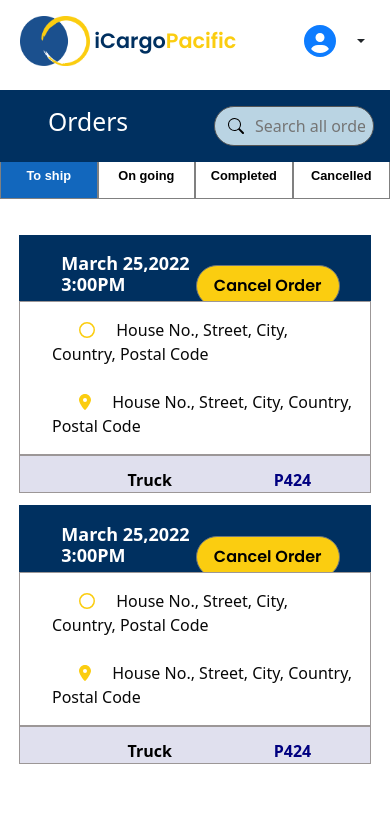
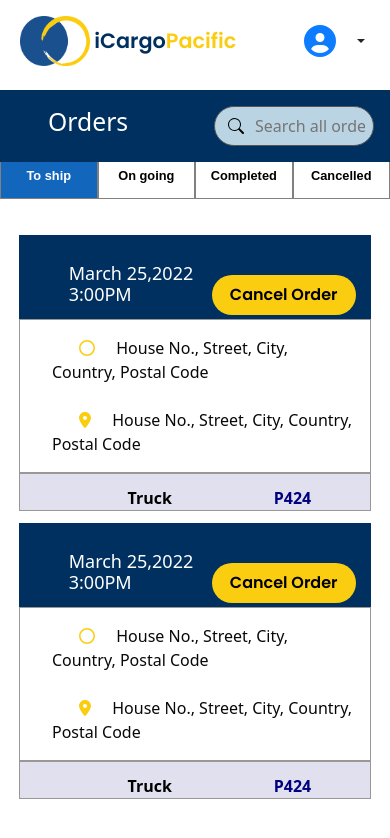
Before and after one commit to fambaridz/iCargoMerchant, a Vue app: page /toship in a window 390 px wide. Shown: the top 838 px of the page. Built offline with nearby package versions, Linux system fonts and the light colour scheme; no server answers; what vue-fullpage-modal, vue-popup-layer would draw is missing.

Commit message:
refactor: updated to ship order

```diff
--- a/src/components/Orders/components/ToShipOrder.vue
+++ b/src/components/Orders/components/ToShipOrder.vue
@@ -20,10 +20,11 @@
                 <br>
                 <b-row>
                     <div class="container-fluid box-header">
-                        <div class="row">
-                            <div class="col-6 text-left" style="height: 10px;">
+
+                            <div class="col-6 text-left" style="height: 1px;">
                                 <h3 id="date-time">March 25,2022 3:00PM</h3>
                             </div>
+                            <div class="row">
                             <div class="modal-button">
                                 <b-button id="cancel" @click="showMsgBoxTwo">Cancel Order
                                 </b-button>
@@ -52,20 +53,20 @@
                         </div>
                     </div>
                 </b-row>
-                <!--ORDER-->
+                              <!--ORDER-->
                 <br>
                 <b-row>
                     <div class="container-fluid box-header">
-                        <div class="row">
-                            <div class="col-6 text-left" style="height: 10px;">
+
+                            <div class="col-6 text-left" style="height: 1px;">
                                 <h3 id="date-time">March 25,2022 3:00PM</h3>
                             </div>
+                            <div class="row">
                             <div class="modal-button">
                                 <b-button id="cancel" @click="showMsgBoxTwo">Cancel Order
                                 </b-button>
                                 {{ String(boxTwo) }}
                             </div>
-
                         </div>
                     </div>
                     <div class="container-fluid address">
@@ -142,9 +143,9 @@ export default {
 
 .box-header {
     background-color: #003060;
-    padding: .4rem;
+    padding: 1rem;
     color: white;
-    padding-left: 2rem;
+    padding-left: 3rem;
     width: 50rem;
 }
 
@@ -170,9 +171,8 @@ export default {
 
 #date-time {
     color: white;
-    font-weight: bold;
     margin-left: 1ch;
-    font-size: large;
+    font-size: x-large;
 }
 
 #vehicle-type {
@@ -194,6 +194,7 @@ export default {
     padding: .5em;
     padding-left: 1rem;
     padding-right: 1rem;
+    border: none;
     border-radius: 4rem;
     margin-left: 50ch;
 }
@@ -240,6 +241,11 @@ a.disable:hover {
         width: 22rem;
     }
 
+    #date-time {
+    margin-left: -1ch;
+    font-size: 18px;
+    }
+
     .address {
         width: 22rem;
     }
@@ -276,13 +282,18 @@ a.disable:hover {
         width: 17rem;
     }
 
+    #date-time {
+    margin-left: -1ch;
+    font-size: 18px;
+    }
+
     .box-footer {
         width: 17rem;
     }
 
     #cancel {
         margin-left: 9.5ch;
-        width: 8rem;
+        width: 7rem;
     }
 }
 
```
